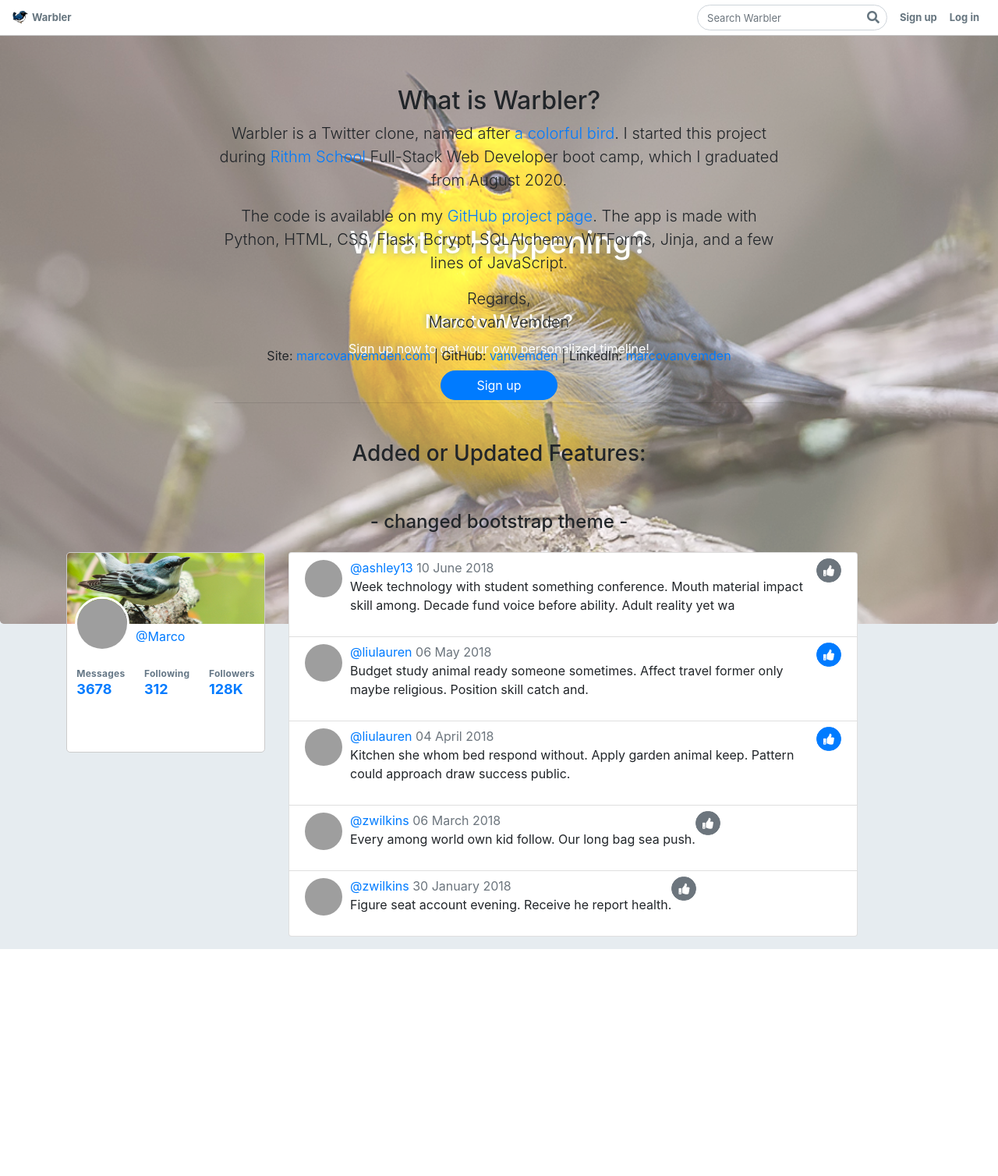
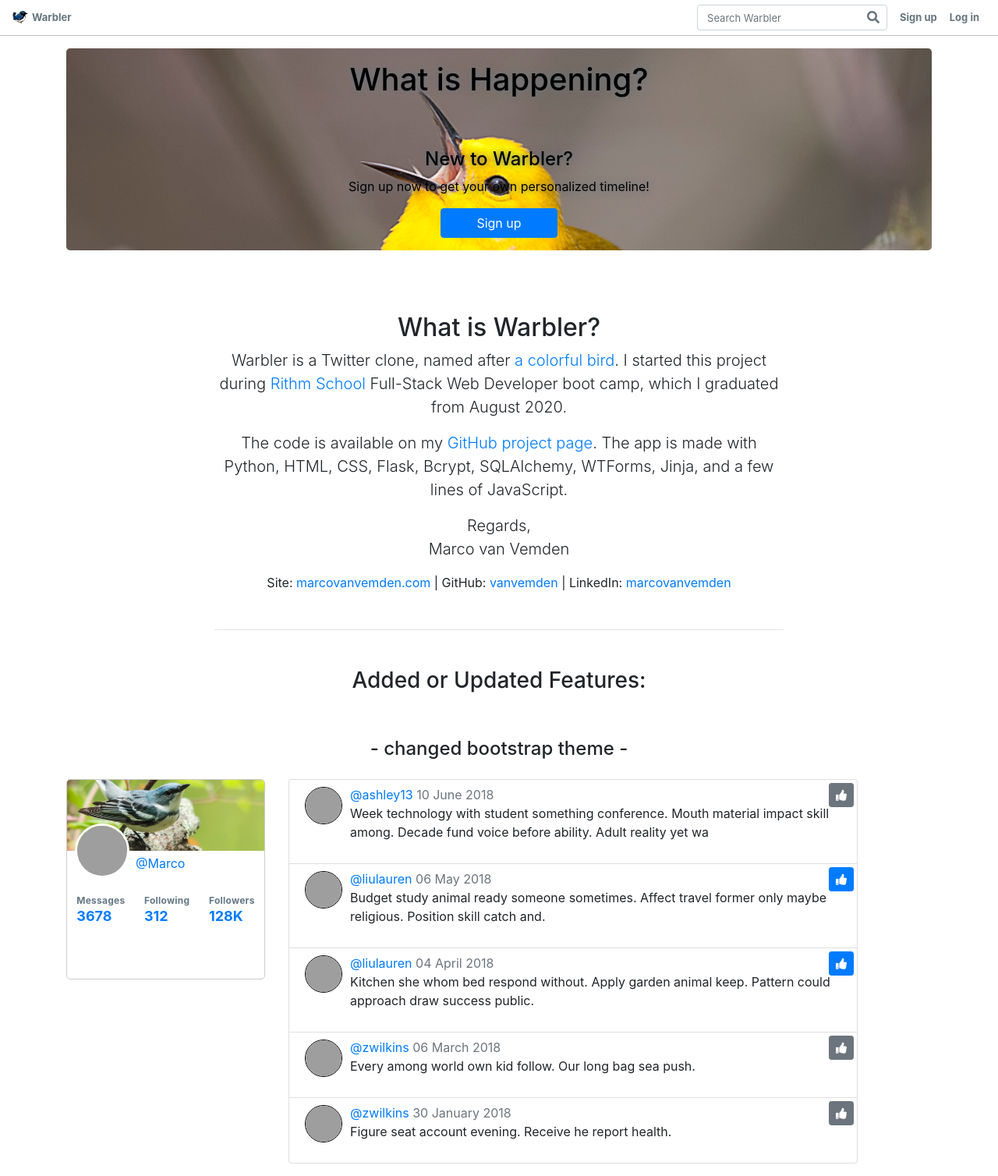
Before and after one commit to sellerscrisp/warbler, a Flask app: page / in a window 1280 px wide. Shown: the whole page at 78% size. Before the commit the page ends 1217 px from the top, so only its background shows below. Run offline with Flask 2, Linux system fonts and the light colour scheme; some libraries are stand-ins or nearby versions; grey boxes are pictures that could not be loaded.

Commit message:
Updated styling for likes and messages

```diff
--- a/static/stylesheets/style.css
+++ b/static/stylesheets/style.css
@@ -1,8 +1,4 @@
 /* ====================== General */
-
-body {
-  background-color: #e6ecf0;
-}
 
 body.error-404 {
   background-color: #1da1f2;
@@ -10,10 +6,6 @@ body.error-404 {
 
 .form-control {
   margin-bottom: 20px;
-}
-
-.btn {
-  border-radius: 50px;
 }
 
 .btn:hover {
@@ -46,7 +38,7 @@ body.error-404 {
   align-items: center;
 }
 
-.navbar-brand > img {
+.navbar-brand>img {
   display: inline-block;
   margin-bottom: 2px;
   margin-right: 5px;
@@ -54,7 +46,7 @@ body.error-404 {
   border-radius: 2px;
 }
 
-.nav > li > a > img {
+.nav>li>a>img {
   width: 32px;
   border-radius: 32px;
 }
@@ -74,7 +66,6 @@ nav form.navbar-form {
 }
 
 #search.form-control {
-  border-radius: 20px;
   margin-bottom: 0;
   width: 100%;
   font-size: 13px;
@@ -82,7 +73,7 @@ nav form.navbar-form {
   box-sizing: border-box;
 }
 
-#search.form-control + .btn {
+#search.form-control+.btn {
   position: absolute;
   right: 9px;
   top: 2px;
@@ -92,8 +83,8 @@ nav form.navbar-form {
   color: #66757f;
 }
 
-#search.form-control + .btn:active,
-#search.form-control + .btn:focus {
+#search.form-control+.btn:active,
+#search.form-control+.btn:focus {
   box-shadow: none;
 }
 
@@ -108,8 +99,7 @@ nav form.navbar-form {
    a background color.
  */
 
-.onboarding > .navbar {
-  background-image: url("/static/images/nav-bg.png");
+.onboarding>.navbar {
   background-size: 100% 100%;
 }
 
@@ -130,16 +120,12 @@ nav form.navbar-form {
   right: 16px;
 }
 
-.onboarding > .navbar a {
+.onboarding>.navbar a {
   color: #fff;
 }
 
-.onboarding > .navbar form.navbar-form {
+.onboarding>.navbar form.navbar-form {
   display: none;
-}
-
-.onboarding {
-  background-color: #fff;
 }
 
 @media (max-width: 468px) {
@@ -148,7 +134,7 @@ nav form.navbar-form {
   }
 }
 
-nav + .container {
+nav+.container {
   margin-bottom: 1rem;
 }
 
@@ -173,6 +159,7 @@ nav + .container {
 #profile-avatar {
   width: 200px;
   height: 200px;
+  object-fit: cover;
   border: 5px solid #fff;
   margin-top: -120px;
   z-index: 1;
@@ -185,11 +172,13 @@ nav + .container {
   height: 48px;
   width: 48px;
   margin-top: 2px;
+  border: 1px solid #000;
 }
 
 .message-area,
 .timeline-image {
   display: inline-block;
+  object-fit: cover;
 }
 
 .message-area {
@@ -223,12 +212,12 @@ nav + .container {
   align-items: center;
 }
 
-.user-stats > .ml-auto {
+.user-stats>.ml-auto {
   display: flex;
   align-items: center;
 }
 
-.user-stats > .ml-auto .btn {
+.user-stats>.ml-auto .btn {
   min-width: 105px;
   padding: 6px 16px;
 }
@@ -241,7 +230,7 @@ nav + .container {
   line-height: 1;
 }
 
-.stat > .small {
+.stat>.small {
   color: #657786;
   font-weight: bold;
   font-size: 12px;
@@ -249,7 +238,7 @@ nav + .container {
   margin-bottom: 0;
 }
 
-.stat > .small + h4 {
+.stat>.small+h4 {
   font-size: 18px;
   font-weight: bold;
   padding-top: 3px;
@@ -305,7 +294,7 @@ nav + .container {
 
 .user-card {
   width: 100%;
-  padding-bottom: 100%;
+  padding-bottom: 60%;
   border-radius: 5px;
   border: 1px solid #ccc;
   position: relative;
@@ -313,7 +302,7 @@ nav + .container {
   margin-top: 20px;
 }
 
-.user-card > div {
+.user-card>div {
   position: absolute;
   background: white;
 }
@@ -340,6 +329,7 @@ nav + .container {
 
 .card-image {
   border: 3px solid #fff;
+  object-fit: cover;
   border-radius: 70px;
   height: 70px;
   width: 70px;
@@ -353,7 +343,7 @@ nav + .container {
   margin-left: 10px;
 }
 
-.card-link > p {
+.card-link>p {
   position: absolute;
 }
 
@@ -386,20 +376,11 @@ p.card-bio {
 /* ============================ Signed out home */
 
 .home-hero {
-  height: 100vh;
-  display: flex;
-  justify-content: center;
-  flex-direction: column;
-  align-items: center;
-  position: absolute;
-  top: 0;
-  width: 100vw;
-  left: 0;
   z-index: -1;
   background-image: url("/static/images/signed-out-home.jpg");
   background-size: cover;
-  background-position: center center;
-  color: #fff;
+  background-position: 0 -50px, center;
+  color: #000000;
   text-align: center;
   padding: 1rem;
   text-shadow: 0 0 8px #66757f;
@@ -416,46 +397,37 @@ p.card-bio {
   margin-bottom: 4rem;
 }
 
-.home-hero:before {
-  content: "";
-  position: absolute;
-  top: 0;
-  left: 0;
-  right: 0;
-  bottom: 0;
-  background: rgba(255, 255, 255, 0.3);
-}
-
 /* ============================== Signed in Home */
 
-#home-aside > .user-card {
+#home-aside>.user-card {
   margin-top: 0;
+  margin-bottom: 32px;
   overflow: hidden;
 }
 
-#home-aside > .user-card .card-link {
+#home-aside>.user-card .card-link {
   display: flex;
 }
 
-#home-aside > .user-card .card-link > p {
+#home-aside>.user-card .card-link>p {
   margin-left: 0.5rem;
   margin-top: 0.25rem;
 }
 
-#home-aside > .user-card .stat {
+#home-aside>.user-card .stat {
   padding: 14px 0 7px;
 }
 
-#home-aside > .user-card .user-stats {
+#home-aside>.user-card .user-stats {
   display: flex;
   justify-content: space-around;
 }
 
-#home-aside > .user-card > div {
+#home-aside>.user-card>div {
   width: 100%;
 }
 
-#home-aside .card-link > p {
+#home-aside .card-link>p {
   position: relative;
 }
 
@@ -478,7 +450,7 @@ p.card-bio {
   justify-content: space-between;
 }
 
-.edit-btn-area > .btn {
+.edit-btn-area>.btn {
   width: 48%;
 }
 
@@ -490,7 +462,6 @@ p.card-bio {
   left: 0;
   right: 0;
   bottom: 0;
-  background-color: #62676c;
 }
 
 #messages.no-hover .message-area {
@@ -508,7 +479,7 @@ p.card-bio {
   min-width: 105px;
 }
 
-#messages-form {
+.messages-like {
   position: absolute;
   top: 4px;
   right: 4px;
@@ -534,10 +505,19 @@ p.card-bio {
   color: white;
 }
 
-.message-404 > h4.display-4 {
+.message-404>h4.display-4 {
   font-size: 2.5em;
 }
 
 .message-404 .form-inline input {
   flex: 1;
 }
+
+/* Small devices (landscape phones, 576px and up) */
+@media (min-width: 768px) {
+
+  /* User card moves from top to sidebar */
+  .user-card {
+    padding-bottom: 100%;
+  }
+}
```
Also changed, not shown: static/app.js (added, +27 -0 lines).
